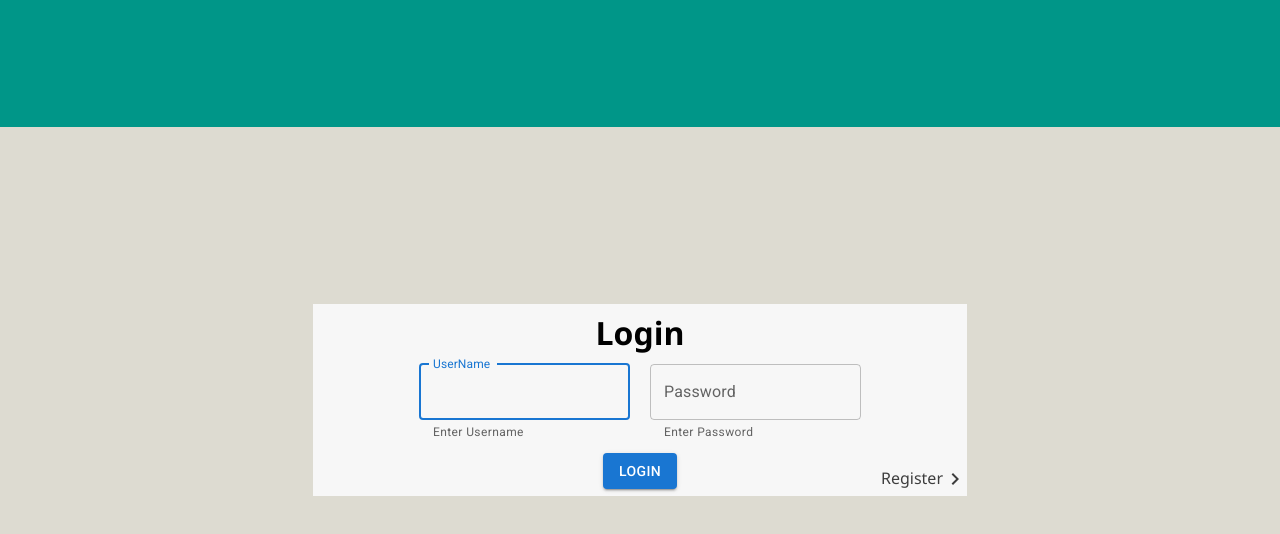
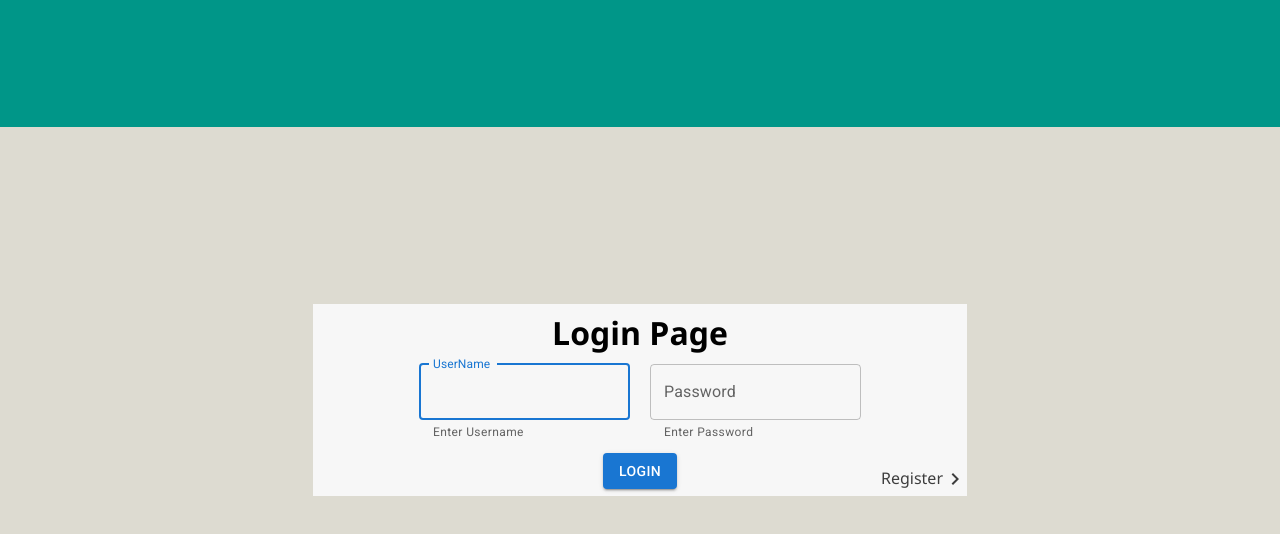
Before and after one commit to ElayGelbart/ReactChatRoom, a React (Create React App) app in the folder client/: page / in a window 1280 px wide. Shown: the top 534 px of the page. Built offline with nearby package versions, Linux system fonts and the light colour scheme.

Commit message:
test login change

```diff
--- a/client/src/components/loginroom/LoginContainer.tsx
+++ b/client/src/components/loginroom/LoginContainer.tsx
@@ -61,7 +61,7 @@ export default function LoginContainer({
       className="userMangmentContainer"
     >
       <div id="loginDiv" className="userMangmentDiv">
-        <h1>Login</h1>
+        <h1>Login Page</h1>
         <div id="loginFields">
           <TextField
             style={InputStyle}
```
